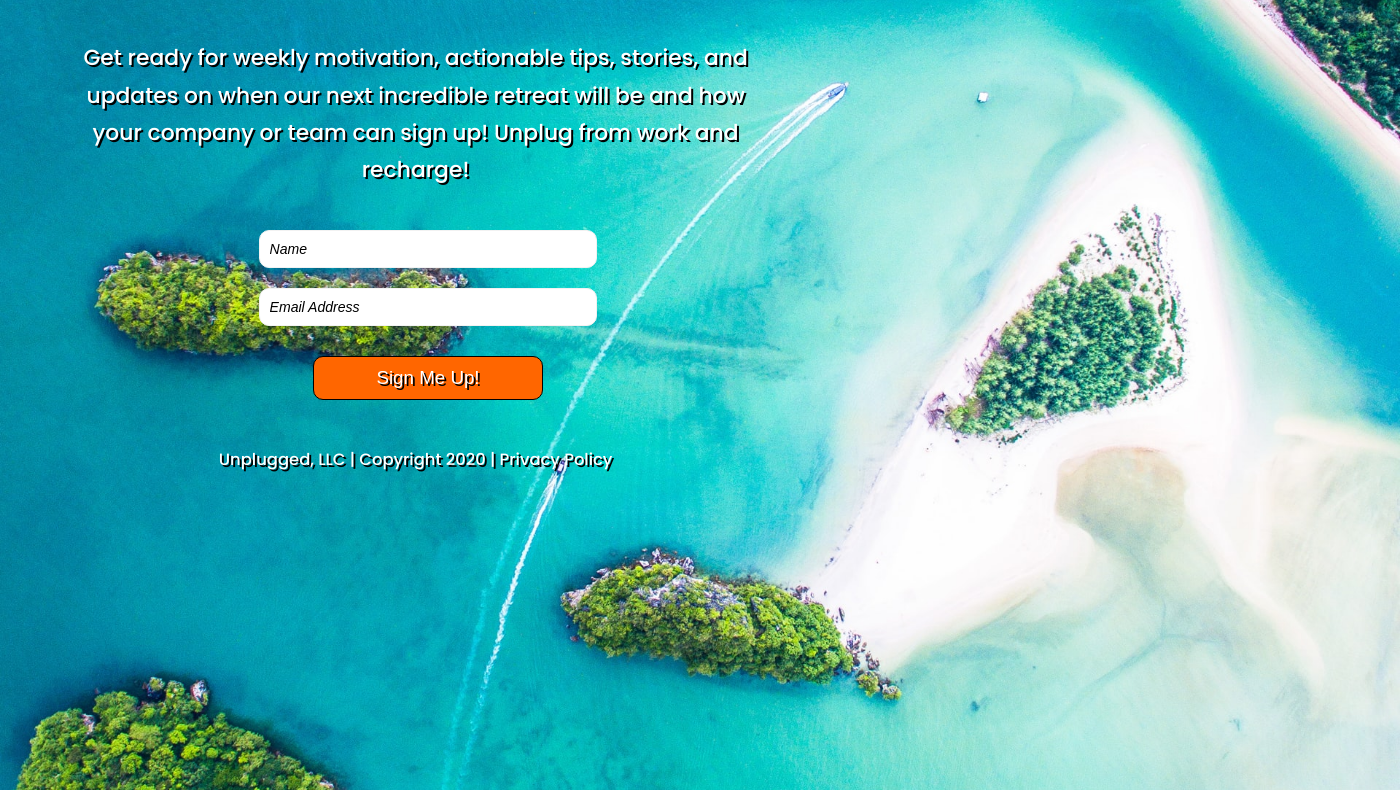
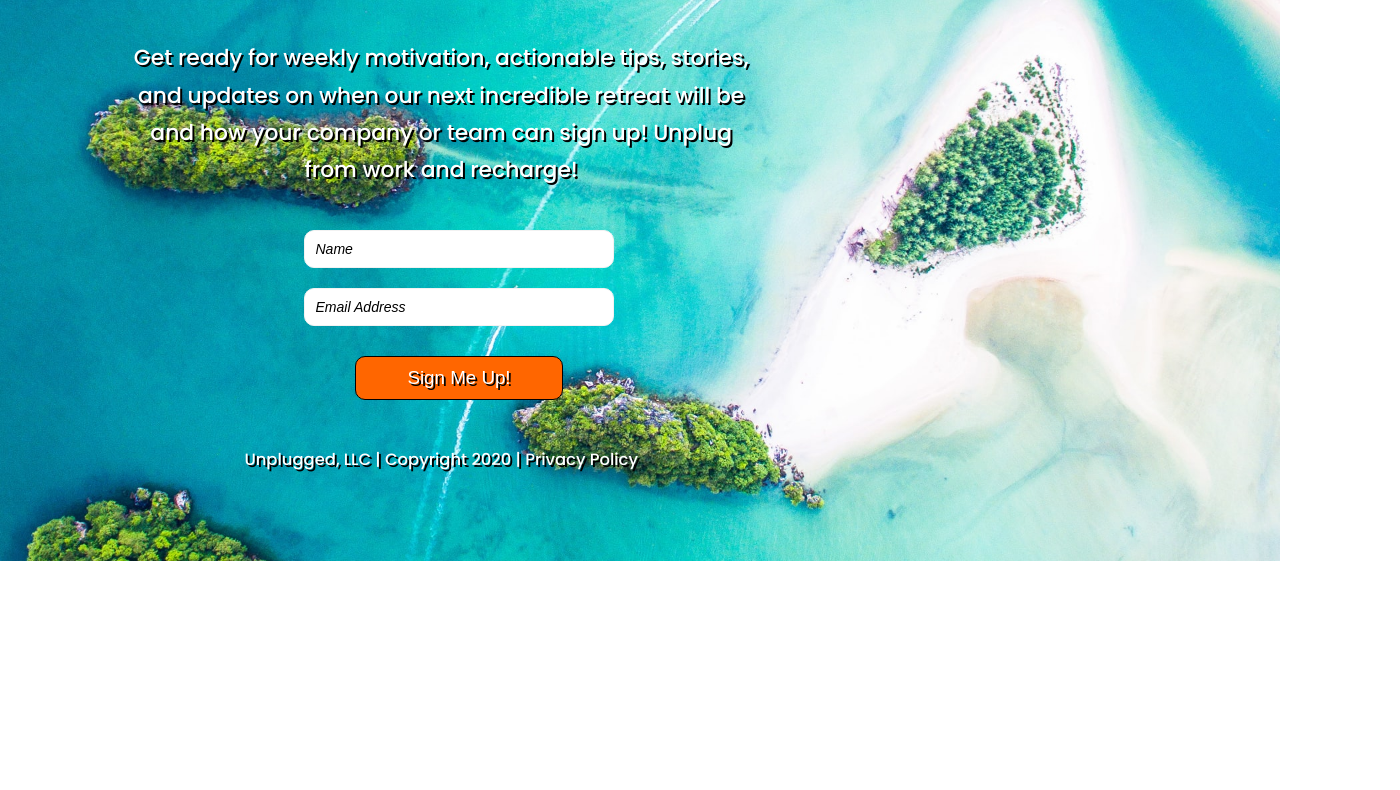
Before and after one commit to Noir-Moon-Studio/noirmoonstudio.github.io-unplugged-landing-page, a plain HTML site: page index.html in a window 1280 px wide. Shown: the part 241-1031 px from the top of the page, 1400 px wide, since content can reach past the window. After the commit the page ends 802 px from the top, so only its background shows below. Drawn offline with Linux system fonts and the light colour scheme.

Commit message:
Update main.css

```diff
--- a/css/main.css
+++ b/css/main.css
@@ -149,13 +149,15 @@ img {
 /* ---------- Mobile Styles - Home Page ---------- */
 
 .landing-page {
-  width: 100%;
-  min-height: 1000px;
   margin: 0;
   padding: 20px 20px 120px 20px;
   background: url('../img/secluded-islands.jpg') center no-repeat #999999;
   background-size: cover;
   overflow: hidden;
+  display: flex;
+  justify-content: center;
+  align-items: center;
+  flex-flow: row wrap;
 }
 
 
```
